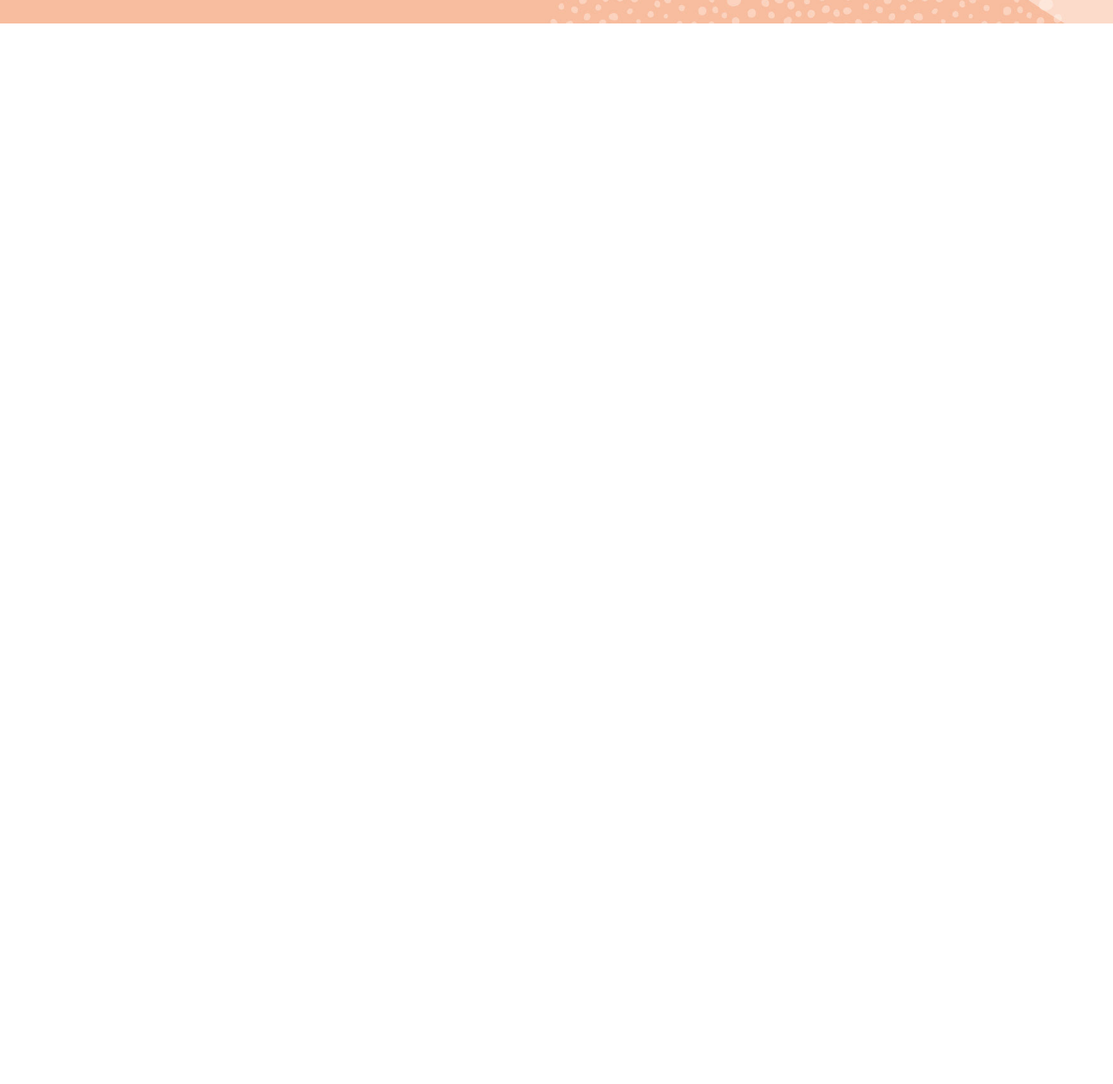
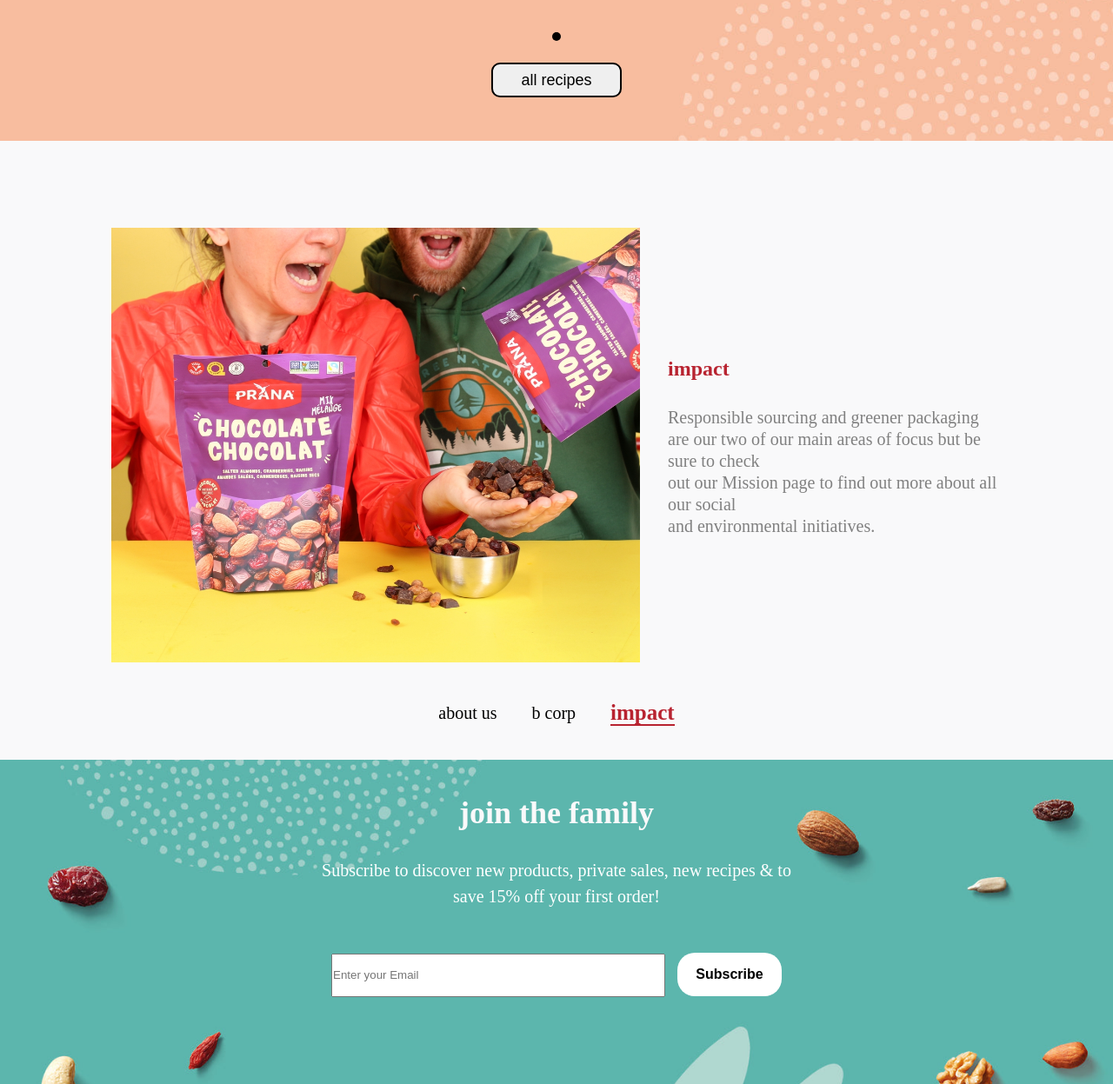
Before and after one commit to Binta99/exercices-html-css-final, a plain HTML site: page index.html in a window 1280 px wide. Shown: the part 4239-5486 px from the top of the page at 87% size. Before the commit the page ends 4266 px from the top, so only its background shows below. Drawn offline with Linux system fonts and the light colour scheme.

Commit message:
add sec7 et 8

```diff
--- a/docs/style.css
+++ b/docs/style.css
@@ -441,7 +441,7 @@ body {
 .sec7-wrapper {
   background-image: url(banniere_bas_site_regulier2_1920x1080.jpeg);
   background-size: cover;
-  padding: 20px 0;
+  padding: 50px 0;
 }
 
 .sec7-wrapper h1 {
@@ -474,6 +474,133 @@ body {
 }
 .sec7-wrapper .container-7 .images p a {
   color: #53555a;
+}
+
+.sec7-wrapper .para p {
+  margin: auto;
+  text-align: center;
+  height: 10px;
+  width: 10px;
+  border-radius: 50%;
+  background-color: black;
+}
+.sec7-wrapper .buton {
+  margin: auto;
+  text-align: center;
+  margin-top: 25px;
+  transition: 0.4s;
+}
+.sec7-wrapper .buton:hover {
+  transform: translateY(-20px);
+  /* background-color: #b82330; */
+}
+.sec7-wrapper .buton button {
+  height: 40px;
+  width: 150px;
+  border: 2px solid black;
+  border-radius: 10px;
+  font-size: large;
+}
+
+/* -------------------sec8------------------- */
+
+.sec8-wrapper {
+  background-color: #f9f9fa;
+  width: 100%;
+  height: 100%;
+}
+
+.sec8-wrapper .All {
+  display: grid;
+  grid-template-columns: 50% 30%;
+  grid-template-rows: auto;
+  justify-content: center;
+  align-items: center;
+  padding-top: 100px;
+  margin: auto;
+  height: 100%;
+  width: 100%;
+}
+.sec8-wrapper .All .photo {
+  width: 100%;
+  height: auto;
+  /* margin: auto; */
+}
+.sec8-wrapper .All .photo img {
+  width: 95%;
+  height: 500px;
+  object-fit: cover;
+}
+
+.sec8-wrapper .All .texte {
+  text-align: start;
+}
+.sec8-wrapper .All .texte h2 {
+  color: #b82330;
+  margin-bottom: 30px;
+}
+.sec8-wrapper .All .texte p {
+  font-size: 20px;
+  line-height: 25px;
+  color: gray;
+}
+
+.sec8-wrapper .container-8 .liste {
+  padding: 20px 0;
+  text-align: center;
+}
+.sec8-wrapper .container-8 .liste ul {
+  display: flex;
+  justify-content: center;
+  align-items: center;
+}
+.sec8-wrapper .container-8 .liste ul li {
+  padding: 20px;
+  list-style: none;
+  font-size: 20px;
+}
+.sec8-wrapper .container-8 .liste ul li span {
+  font-size: 25px;
+  color: #b82330;
+  font-weight: bold;
+  border-bottom: 2px solid #b82330;
+}
+/* ----------------sec9--------------- */
+.sec9-wrapper {
+  background-image: url(banniere_bas_site_regulier_1500x.jpeg);
+  background-size: cover;
+  padding: 20px 0 100px 0;
+}
+.sec9-wrapper .container-9 {
+  text-align: center;
+}
+.sec9-wrapper .container-9 h1 {
+  font-size: 36px;
+  color: #f9f9fa;
+  margin: 20px 0 30px 0;
+}
+
+.sec9-wrapper .container-9 p {
+  font-size: 20px;
+  color: white;
+  line-height: 30px;
+  margin-bottom: 50px;
+}
+
+.sec9-wrapper .container-9 input {
+  height: 50px;
+  width: 30%;
+}
+
+.sec9-wrapper .container-9 button {
+  height: 50px;
+  width: 120px;
+  margin-left: 10px;
+  border-radius: 20px;
+  background-color: white;
+  border: none;
+  font-size: 16px;
+  font-weight: bold;
 }
 
 /* ______________________________MediasQueries______________________________ */
--- a/index.html
+++ b/index.html
@@ -440,6 +440,51 @@
           </div>
         </div>
       </div>
+      <div class="para"><p></p></div>
+
+      <div class="buton"><button>all recipes</button></div>
+    </section>
+
+    <!------------- sec8--------------- -->
+    <section class="sec8-wrapper">
+      <div class="container-8">
+        <div class="All">
+          <div class="photo">
+            <img src="docs/63415f44-d147-48ef-aeb8-328e71c7f8b7.jpeg" alt="" />
+          </div>
+          <div class="texte">
+            <h2>impact</h2>
+            <p>
+              Responsible sourcing and greener packaging <br />
+              are our two of our main areas of focus but be sure to check <br />
+              out our Mission page to find out more about all our social <br />
+              and environmental initiatives.
+            </p>
+          </div>
+        </div>
+        <div class="liste">
+          <ul>
+            <li>about us</li>
+            <li>b corp</li>
+            <li><span>impact</span></li>
+          </ul>
+        </div>
+      </div>
+    </section>
+
+    <!-- ---------sec9-------------- -->
+    <section class="sec9-wrapper">
+      <div class="container-9">
+        <h1>join the family</h1>
+        <p>
+          Subscribe to discover new products, private sales, new recipes & to
+          <br />
+          save 15% off your first order!
+        </p>
+
+        <input type="text" placeholder="Enter your Email" />
+        <button>Subscribe</button>
+      </div>
     </section>
     <!-- --------js-------- -->
 
```
Also changed, not shown: docs/63415f44-d147-48ef-aeb8-328e71c7f8b7.jpeg (added).
